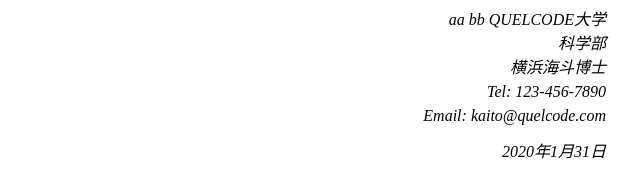
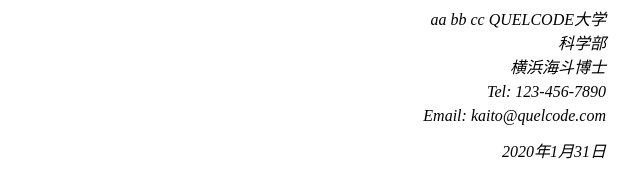
Before and after one commit to nolizerfast/markup_kadai_01_h, a plain HTML site: page index.html in a window 1280 px wide. Shown: the top 181 px of the page, 434-1074 px from the left. Drawn offline with Linux system fonts and the light colour scheme.

Commit message:
- あああ

```diff
--- a/index.html
+++ b/index.html
@@ -39,7 +39,7 @@
 </head>
 <body>
     <address class="sender-column">
-        <p>aa bb QUELCODE大学</p>
+        <p>aa bb cc QUELCODE大学</p>
         <p>科学部</p>
         <p>横浜海斗博士</p>
         <p>Tel: 123-456-7890</p>
```
